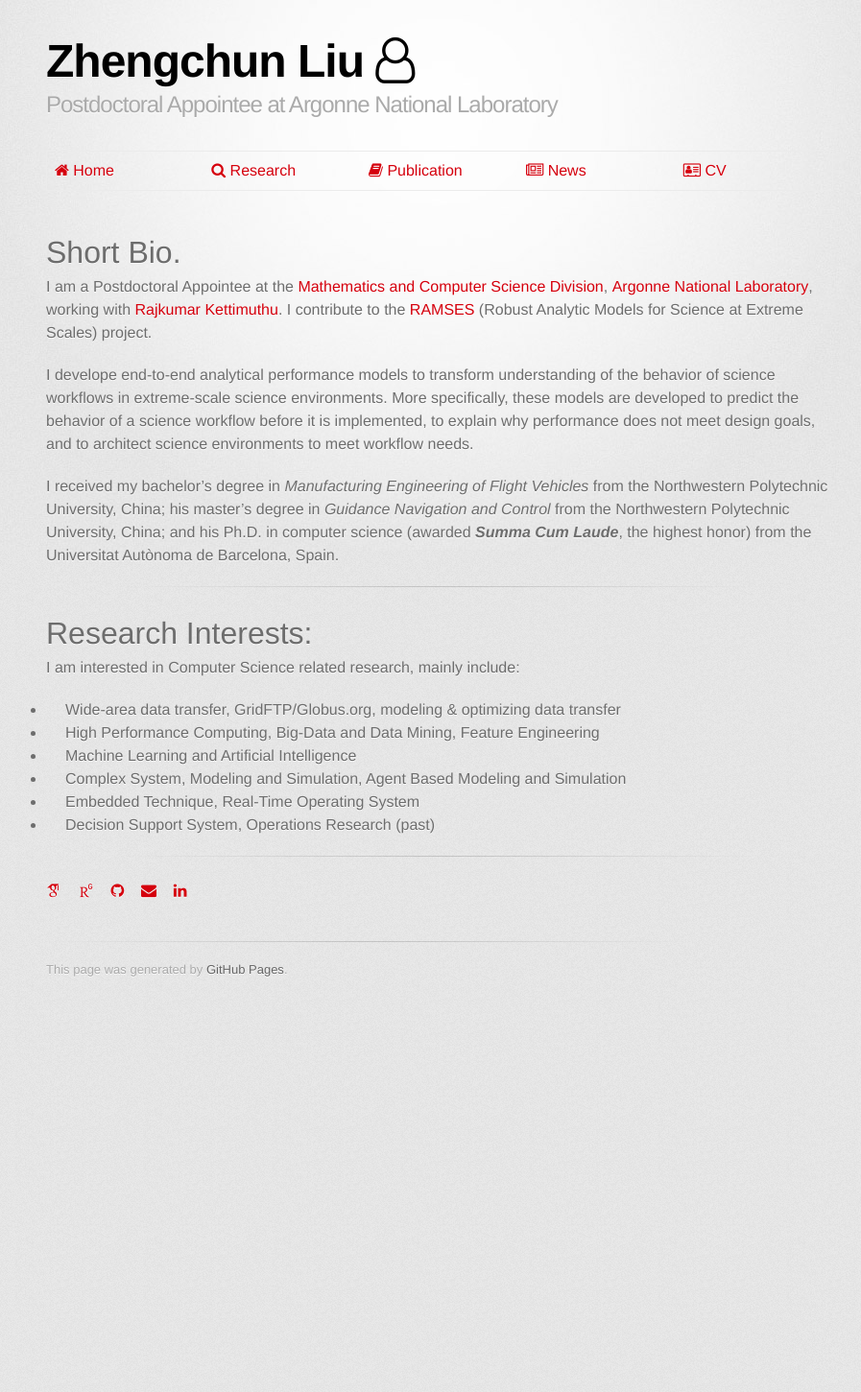
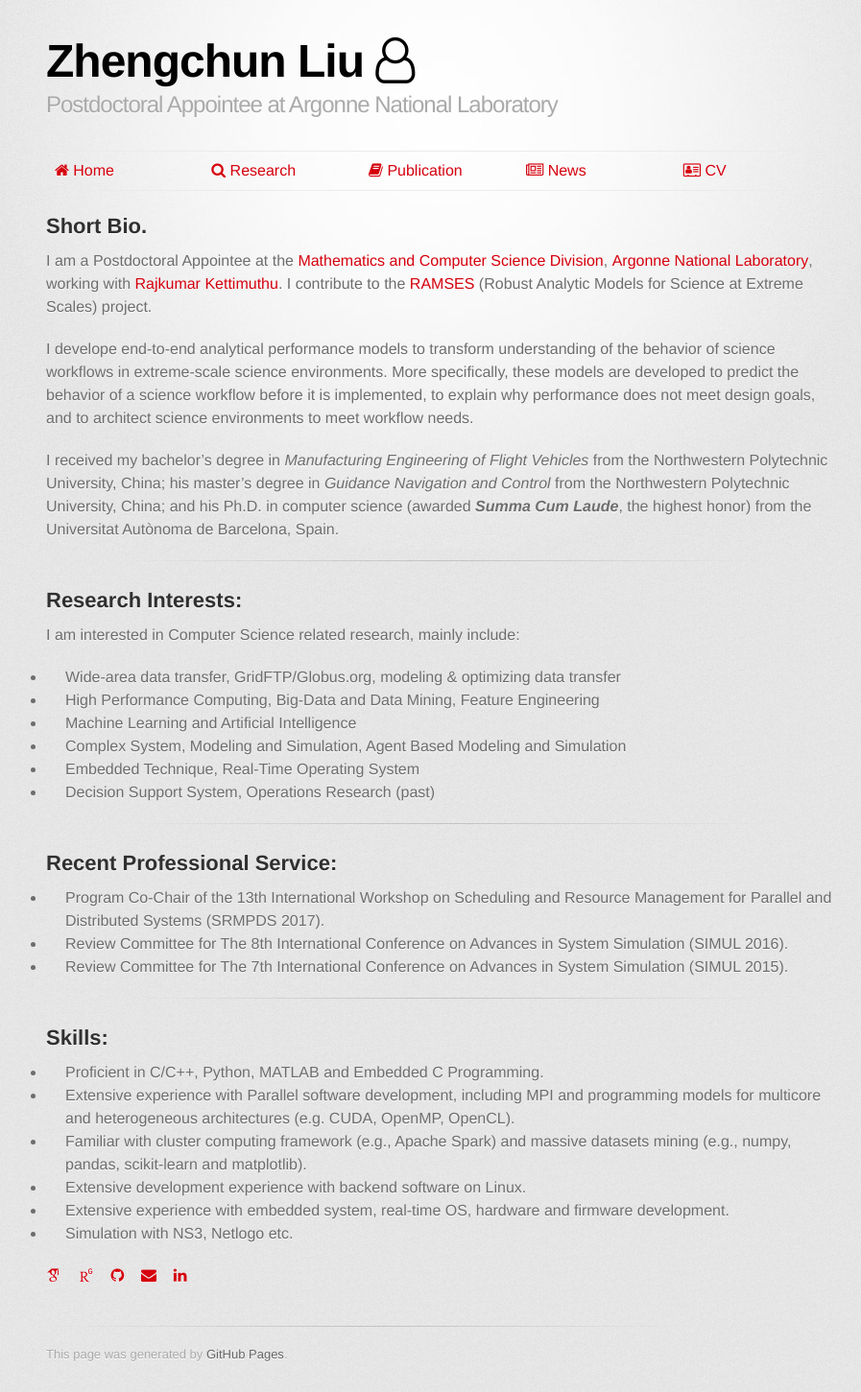
Before and after one commit to lzhengchun/lzhengchun.github.io, a Jekyll site: the page built from index.md, in a window 1280 px wide. Shown: the whole page at 96% size, without its empty margins (182-1079 px from the left). Built offline with Jekyll 4.4.1, drawn with Linux system fonts in a browser that asks for light colours; some web fonts are replaced; before the commit the page ends 1050 px from its top, so only the background shows below that.

Commit message:
add, delete, polish etc.

```diff
--- a/_config.yml
+++ b/_config.yml
@@ -1,5 +1,5 @@
 title:
 description:
-show_downloads: true
+show_downloads:
 google_analytics: UA-61001376-1
 theme:
--- a/_sass/jekyll-theme-tactile.scss
+++ b/_sass/jekyll-theme-tactile.scss
@@ -101,7 +101,7 @@ header h2 {
 }
 
 #downloads {
-  margin-bottom: 40px;
+  margin-bottom: 20px;
 }
 
 a.button {
--- a/index.md
+++ b/index.md
@@ -3,7 +3,7 @@ layout: default
 title: Home
 ---
 
-# Short Bio.
+## Short Bio.
 
 I am a Postdoctoral Appointee at the [Mathematics and Computer Science Division](http://www.mcs.anl.gov/person/zhengchun-liu), [Argonne National Laboratory](http://www.anl.gov/), working with [Rajkumar Kettimuthu](http://www.mcs.anl.gov/~kettimut/). I contribute to the [RAMSES](https://ramsesproject.github.io) (Robust Analytic Models for Science at Extreme Scales) project.
 
@@ -12,7 +12,7 @@ I develope end-to-end analytical performance models to transform understanding o
 I received my bachelor's degree in _Manufacturing Engineering of Flight Vehicles_ from the Northwestern Polytechnic University, China; his master's degree in _Guidance Navigation and Control_ from the Northwestern Polytechnic University, China; and his Ph.D. in computer science (awarded ___Summa Cum Laude___, the highest honor) from the Universitat Autònoma de Barcelona, Spain.
 
 ---
-# Research Interests:
+## Research Interests:
 
 I am interested in Computer Science related research, mainly include:
 
@@ -24,3 +24,16 @@ I am interested in Computer Science related research, mainly include:
 * Decision Support System, Operations Research (past)
 
 ---
+## Recent Professional Service:
+* Program Co-Chair of the 13th International Workshop on Scheduling and Resource  Management for Parallel and Distributed Systems (SRMPDS 2017).
+* Review Committee for The 8th International Conference on Advances in System Simulation (SIMUL 2016).
+* Review Committee for The 7th International Conference on Advances in System Simulation (SIMUL 2015).
+
+---
+## Skills:
+* Proficient in C/C++, Python, MATLAB and Embedded C Programming.
+* Extensive experience with Parallel software development, including MPI and programming models for multicore and heterogeneous architectures (e.g. CUDA, OpenMP, OpenCL).
+* Familiar with cluster computing framework (e.g., Apache Spark) and massive datasets mining (e.g., numpy, pandas, scikit-learn and matplotlib).
+* Extensive development experience with backend software on Linux.
+* Extensive experience with embedded system, real-time OS, hardware and firmware development.
+* Simulation with NS3, Netlogo etc.
```
